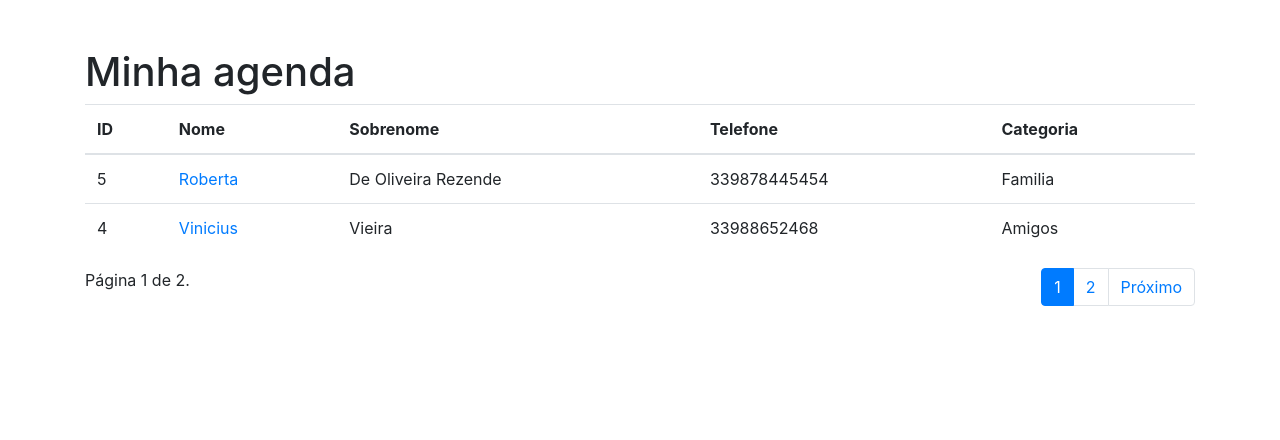
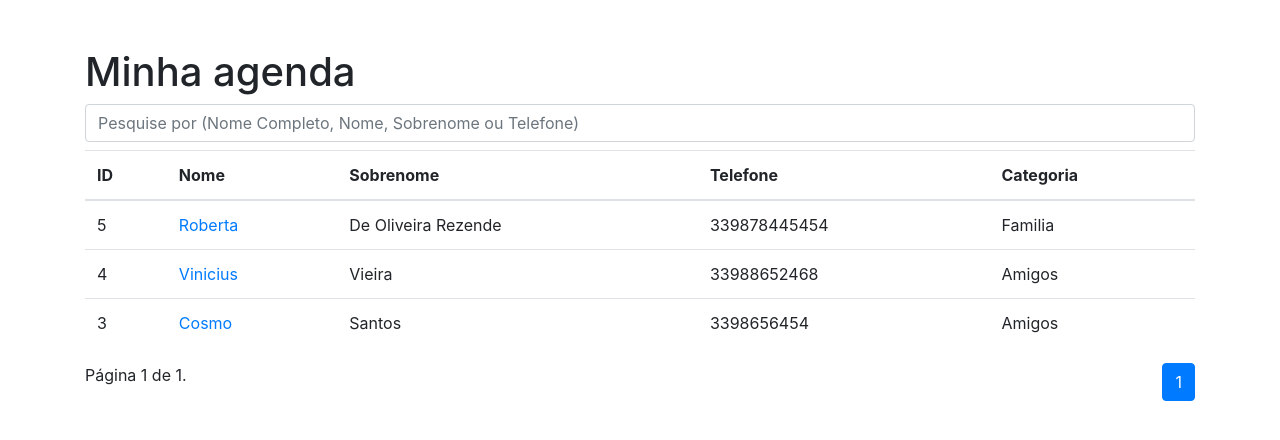
Before and after one commit to frankleysantos/estudo-agenda-python, a Django app: page / in a window 1280 px wide. Shown: the part 56-496 px from the top of the page. Run offline with Django 4.2, Linux system fonts and the light colour scheme; data comes from the database, SQL or seed files in the repository; some libraries are stand-ins or nearby versions.

Commit message:
inserção de campo de pesquisa

```diff
--- /dev/null
+++ b/contatos/templates/contatos/busca.html
@@ -0,0 +1 @@
+{% extends 'contatos/index.html'%}
--- a/contatos/templates/contatos/index.html
+++ b/contatos/templates/contatos/index.html
@@ -2,6 +2,11 @@
 
 {%block conteudo%}
     <h1 class="mt-5">Minha agenda</h1>
+    <form class="row g-3 pb-2" action="{% url 'busca' %}" method="GET">
+      <div class="col-md">
+        <input type="text" class="form-control" name="termo" placeholder="Pesquise por (Nome Completo, Nome, Sobrenome ou Telefone)" value="{{request.GET.termo}}">
+      </div>
+    </form>
     <table class="table">
         <thead>
         <tr>
@@ -43,11 +48,11 @@
             {% for pagina in contatos.paginator.page_range%}
               {% if contatos.number == pagina %}
                 <li class="page-item active">
-                    <a class="page-link" href="?p={{pagina}}">{{pagina}}</a>
+                    <a class="page-link" href="?p={{ pagina }}&termo={{ request.GET.termo }}">{{pagina}}</a>
                 </li>
               {% else %}
                 <li class="page-item">
-                  <a class="page-link" href="?p={{pagina}}">{{pagina}}</a>
+                  <a class="page-link" href="?p={{ pagina }}&termo={{ request.GET.termo }}">{{pagina}}</a>
                 </li>
               {% endif %}
             {% endfor %}
--- a/contatos/urls.py
+++ b/contatos/urls.py
@@ -3,5 +3,6 @@ from . import views
 
 urlpatterns = [
     path('', views.index, name='index'),
+    path('busca/', views.busca, name='busca'),
     path('<int:contato_id>', views.ver_contato, name='ver_contato'),
 ]
--- a/contatos/views.py
+++ b/contatos/views.py
@@ -1,16 +1,17 @@
 from django.http import Http404
 from django.shortcuts import render, get_object_or_404
 from .models import Contato
-from django.core.paginator import Paginator
+from django.core.paginator import Paginator # paginação
+from django.db.models import Q, Value #Usado para realizar consultas mais complexas
+from django.db.models.functions import Concat # concatenação de campos
 # Create your views here.
 def index(request):
     contatos = Contato.objects.order_by('-id').filter(
         mostrar =True
     )
-    paginacao = Paginator(contatos, 2)
+    paginacao = Paginator(contatos, 10)
     page_number = request.GET.get('p')
     contatos = paginacao.get_page(page_number)
-    print(contatos)
     return render(request, 'contatos/index.html', {
         'contatos': contatos
     })
@@ -25,3 +26,26 @@ def ver_contato(request, contato_id):
     return render(request, 'contatos/ver_contato.html', {
         'contato': contato
     })
+
+def busca(request):
+    termo = request.GET.get('termo')
+
+    if termo is None:
+        raise Http404() # raise levanta o erro nesse caso
+
+    campos = Concat('nome', Value(' '), 'sobrenome') # campos existentes base dados
+    # contatos = Contato.objects.order_by('-id').filter(
+    #     Q(nome__icontains= termo) | Q(sobrenome__icontains= termo), # like nome ou sobrenome
+    #     mostrar =True,
+    # )
+    contatos = Contato.objects.annotate(
+        nome_completo = campos
+    ).filter(
+        Q(nome_completo__icontains = termo) | Q(telefone__icontains = termo)
+    ).order_by('nome')
+    paginacao = Paginator(contatos, 10)
+    page_number = request.GET.get('p')
+    contatos = paginacao.get_page(page_number)
+    return render(request, 'contatos/busca.html', {
+        'contatos': contatos
+    })
```
